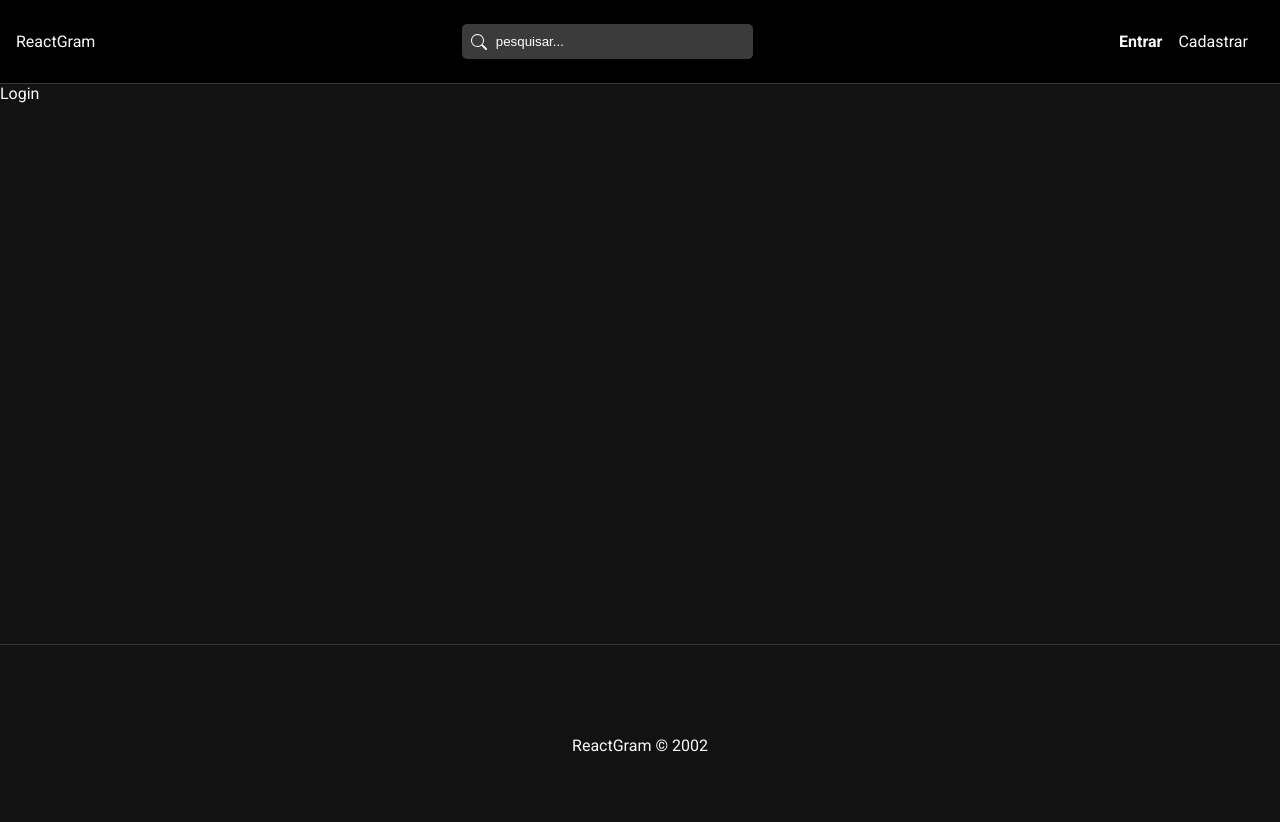
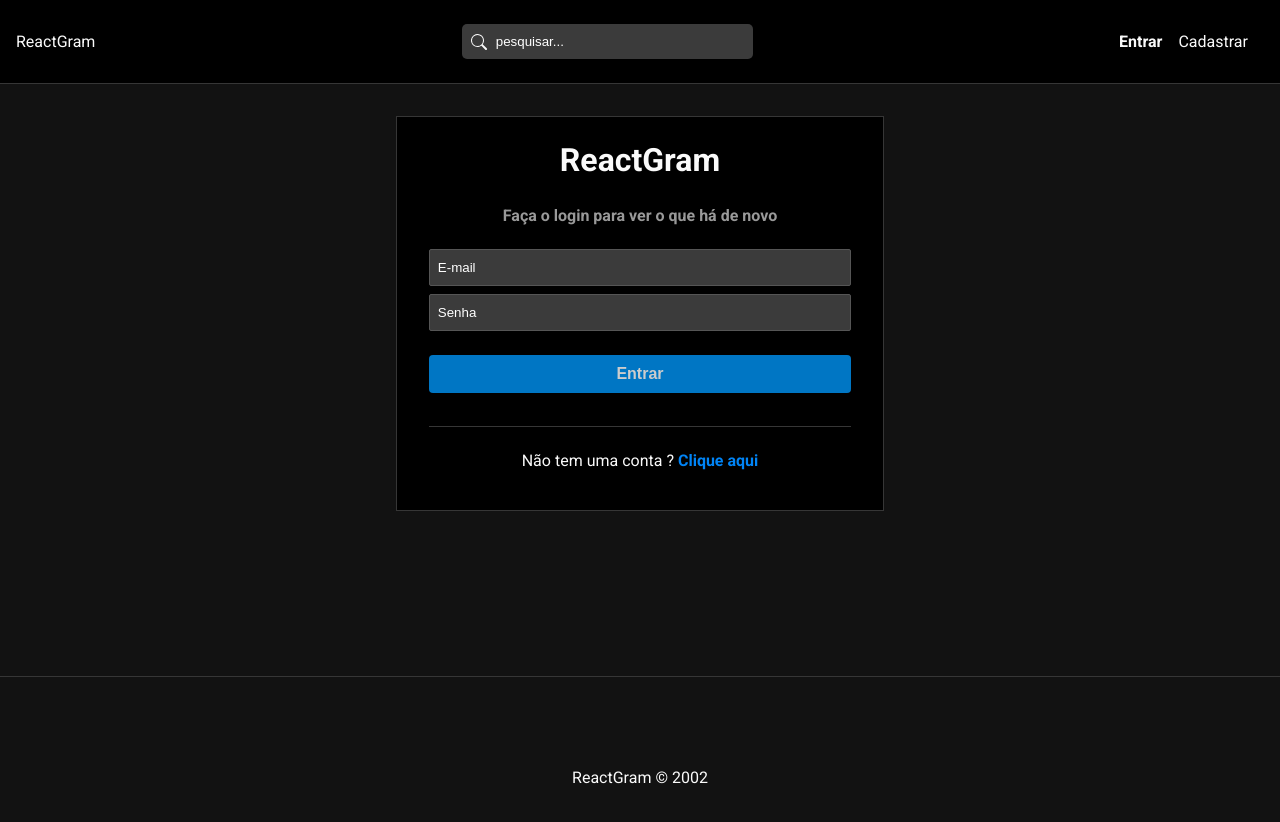
Before and after one commit to japajow/ReacGram-frontend, a React (Create React App) app: page /login in a window 1280 px wide. Shown: the top 822 px of the page. Built offline with nearby package versions, Linux system fonts and the light colour scheme.

Commit message:
Criando formulário de login

```diff
--- a/src/pages/Auth/Login.js
+++ b/src/pages/Auth/Login.js
@@ -1,6 +1,44 @@
-import React from "react";
 import "./Auth.css";
 
+//COmponentes
+import { Message } from "../../components/Message/Message";
+import { Link } from "react-router-dom";
+
+//Hooks
+import { useDispatch, useSelector } from "react-redux";
+import React, { useEffect, useState } from "react";
+
+//Redux
+
 export const Login = () => {
-  return <div>Login</div>;
+  const [email, setEmail] = useState("");
+  const [password, setPassword] = useState("");
+
+  const handleSubmit = (e) => {
+    e.preventDefault();
+  };
+  return (
+    <div id="login">
+      <h2>ReactGram</h2>
+      <p className="subtitle">Faça o login para ver o que há de novo</p>
+      <form onSubmit={handleSubmit}>
+        <input
+          type="text"
+          placeholder="E-mail"
+          onChange={(e) => setEmail(e.target.value)}
+          value={email || ""}
+        />
+        <input
+          type="password"
+          placeholder="Senha"
+          onChange={(e) => setPassword(e.target.value)}
+          value={password || ""}
+        />
+        <input type="submit" value="Entrar" />
+      </form>
+      <p>
+        Não tem uma conta ? <Link to={"/register"}>Clique aqui</Link>
+      </p>
+    </div>
+  );
 };
```
Also changed, not shown: 1 other file (tests, documents, lock files or other folders).
